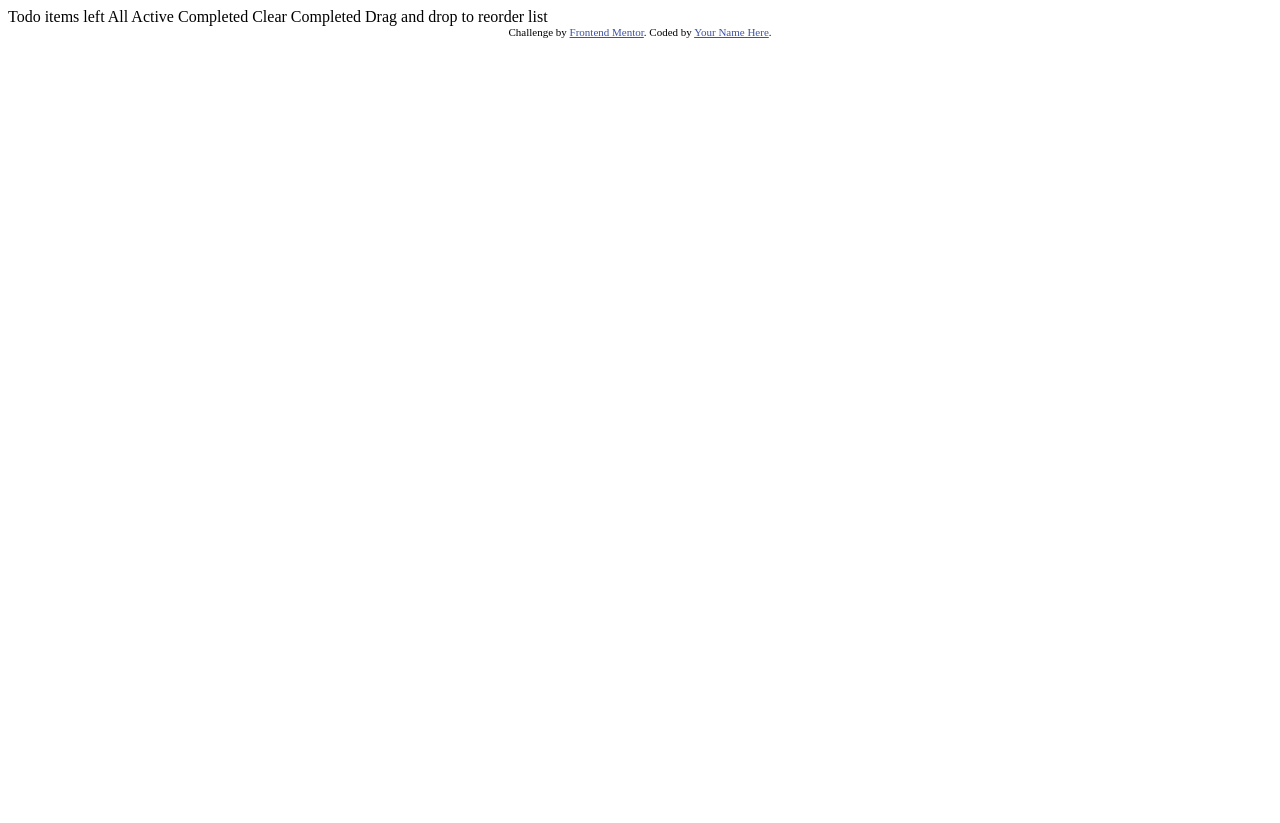
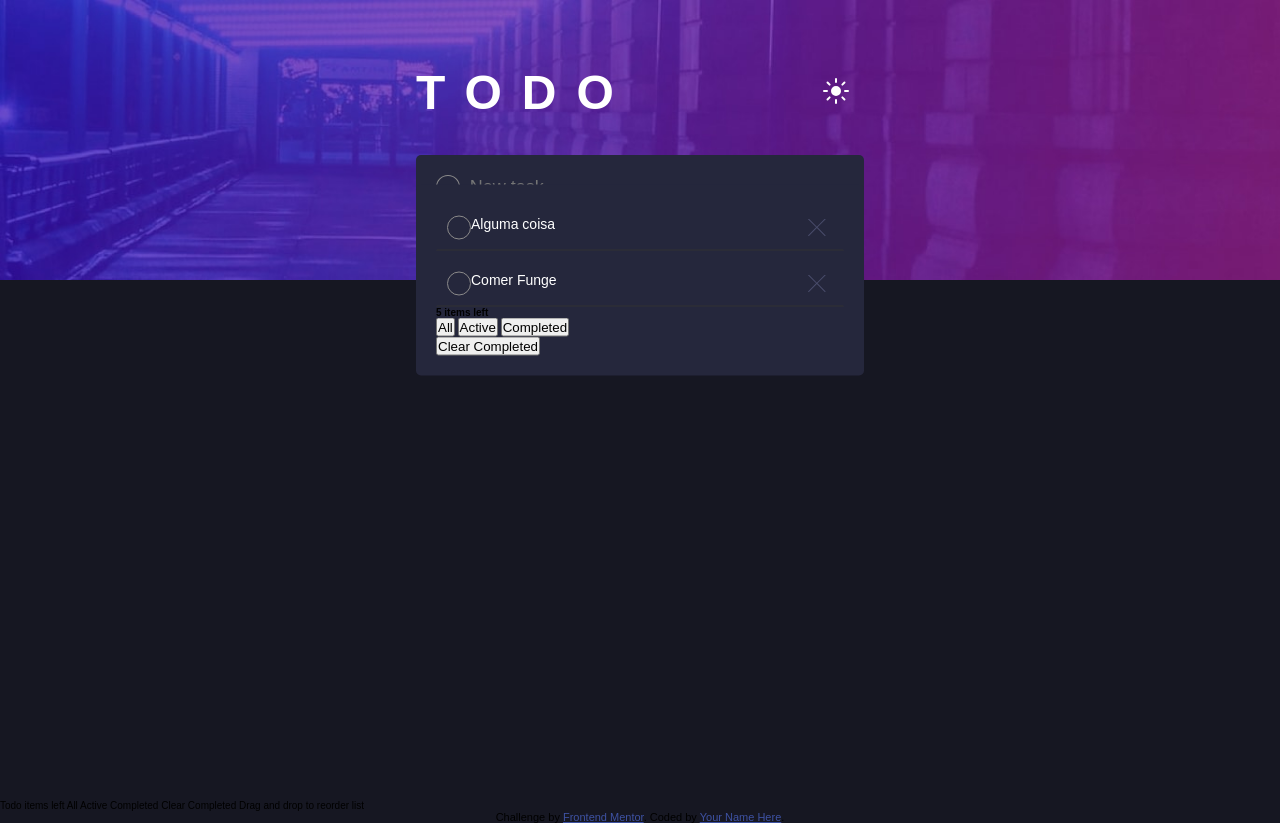
Before and after one commit to EufranioDiogo/todo-app, a plain HTML site: page index.html in a window 1280 px wide. Before the commit the page ends 800 px from the top, so only its background shows below. Drawn offline with nearby package versions, Linux system fonts and the light colour scheme; a web font is replaced by a local one.

Commit message:
80% layout being done

```diff
--- a/CSS/dark-theme.css
+++ b/CSS/dark-theme.css
@@ -0,0 +1,7 @@
+:root {
+    --primary-color: hsl(235, 21%, 11%);
+    --header-background: url('../IMAGES/bg-desktop-dark.jpg');
+    --text-color: rgb(255, 255, 255);
+    --element-background-color:  hsl(235, 24%, 19%);
+    --linear-gradient: linear-gradient(to right,hsl(192, 100%, 67%), hsl(280, 87%, 65%));
+}
--- a/CSS/index.css
+++ b/CSS/index.css
@@ -0,0 +1,181 @@
+
+body {
+    background-color: var(--primary-color)
+}
+#app {
+    display: flex;
+    justify-content: flex-start;
+    align-items: center;
+    min-height: 100vh;
+    flex-direction: column;
+}
+
+.header-container {
+    position: relative;
+    display: flex;
+    flex-direction: column;
+    align-items: center;
+    width: 100%;
+    background-image: var(--header-background);
+    background-size: cover;
+    height: 35vh;
+}
+
+.header-container-internal-container {
+    width: 35%;
+    display: flex;
+    flex-direction: column;
+    margin-top: 6.5rem;
+    position: relative;
+}
+
+.header-container--top {
+    display: flex;
+    justify-content: space-between;
+    margin-bottom: 3.5rem;
+}
+.todo-title {
+    font-size: 4.8rem;
+    color: var(--text-color);
+    letter-spacing: 2rem;
+}
+
+.theme-toggle-button {
+    border: none;
+    background-color: transparent;
+    cursor: pointer;
+    border-radius: 50%;
+    transition: 0.5s;
+}
+.theme-toggle-button:hover {
+background-color: rgba(0, 0, 0, 0.198);
+}
+.theme-toggle-button--icon {
+    object-fit: cover;
+    padding: 0 1.5rem;
+}
+.input-container {
+    display: flex;
+    align-items: center;
+    background-color: var(--element-background-color);
+    padding: 2rem;
+    border-radius: 0.5rem
+}
+.do-undo-task-button-container {
+    display: block;
+    position: relative;
+    width: 2.4rem;
+    height: 2.4rem;
+    border-radius: 50%;
+    border: 0.1rem solid rgb(139, 138, 138);
+    cursor: pointer;
+    transition: 0.5s;
+    margin-right: 1rem;
+}
+
+.do-undo-task-button-container:hover {
+    border: 0.1rem solid rgb(85, 85, 85);
+}
+
+.do-undo-task-button:checked ~ .radio-ilustrator {
+    position: absolute;
+    width: 100%;
+    height: 100%;
+    background: var(--linear-gradient);
+    border-radius: 50%;
+    display: flex;
+    justify-content: center;
+    align-items: center;
+}
+.do-undo-task-button:checked ~ .radio-ilustrator::after {
+    content: "";
+    background-image: url('../IMAGES/icon-check.svg');
+    width: 60%;
+    height: 50%;
+    background-size: cover;
+}
+.do-undo-task-button:checked {
+    z-index: 1;
+}
+.do-undo-task-button:not(:checked) ~ .radio-ilustrator {
+    opacity: 0;
+}
+.do-undo-task-button {
+    border: none;
+    position: absolute;
+    width: 100%;
+    height: 100%;
+    opacity: 0;
+    cursor: pointer;
+}
+
+.new-task-input-container {
+    width: 92.5%;
+    font-size: 1.8rem;
+    border: none;
+    color: var(--text-color);
+    background-color: var(--element-background-color);
+}
+.new-task-input-container:focus, .new-task-input-container:active {
+    border: none;
+    outline: none;
+}
+
+.activity-container {
+    display: flex;
+    flex-direction: column;
+    width: 35%;
+    align-items: flex-start;
+    padding: 2rem;
+    background-color: var(--element-background-color);
+    transform: translateY(-50%);
+    border-radius: 0.5rem;
+}
+.task-container {
+    display: grid;
+    grid-template-columns: 1fr;
+    grid-template-rows: auto;
+    gap: 1rem 0;
+    width: 100%;
+}
+.task-element-container {
+    display: grid;
+    width: 100%;
+    grid-template-columns: 0.07fr 1fr 0.1fr;
+    padding: 1rem 0;
+    border: 0.1rem solid rgba(51, 51, 51, 0);
+    border-bottom: 0.1rem solid #333;
+
+    padding: 1rem;
+    transition: 0.5s;
+}
+.task-element-container:hover {
+    border: 0.1rem solid #333;
+    border-radius: 0.5rem;
+}
+.task-element-container .do-undo-task-button-container {
+    margin-right: 0rem;
+}
+.task-element-container .do-undo-task-button {
+    margin-left: 0;
+}
+
+.task-text {
+    margin-right: 1rem;
+    color: var(--text-color);
+    font-size: 1.4rem;
+}
+
+.delete-task-button {
+    border: none;
+    display: flex;
+    justify-content: center;
+    align-items: center;
+    background-color: transparent;
+    border-radius: 0.5rem;
+    transition: 0.5s;
+    cursor: pointer;
+}
+.delete-task-button:hover {
+    transform: rotate(-180deg);
+}
--- a/CSS/universal.css
+++ b/CSS/universal.css
@@ -3,3 +3,7 @@
     margin: 0;
     box-sizing: border-box;
 }
+html {
+    font-size: 62.5%;
+    font-family: "Josefin Sans", Arial, Helvetica, sans-serif
+}
--- a/JS/index.js
+++ b/JS/index.js
@@ -0,0 +1,24 @@
+const app = new Vue({
+    el: '#app',
+    data: {
+        activeTab: 'all',
+        taskList: [
+            {
+                taskId: 0,
+                taskText: 'Alguma coisa',
+                isCompleted: false
+            },
+            {
+                taskId: 1,
+                taskText: 'Comer Funge',
+                isCompleted: true
+            }
+        ]
+    },
+    methods: {
+
+    },
+    components: {
+
+    }
+})
--- a/index.html
+++ b/index.html
@@ -1,20 +1,114 @@
 <!DOCTYPE html>
 <html lang="en">
+
 <head>
   <meta charset="UTF-8">
-  <meta name="viewport" content="width=device-width, initial-scale=1.0"> <!-- displays site properly based on user's device -->
+  <meta name="viewport" content="width=device-width, initial-scale=1.0">
+  <!-- displays site properly based on user's device -->
+  <link rel="preconnect" href="https://fonts.googleapis.com">
+  <link rel="preconnect" href="https://fonts.gstatic.com" crossorigin>
+  <link href="https://fonts.google.com/specimen/Josefin+Sans" rel="stylesheet">
+
 
   <link rel="icon" type="image/png" sizes="32x32" href="./images/favicon-32x32.png">
+  <link rel="stylesheet" href="CSS/universal.css">
+  <link rel="stylesheet" href="CSS/dark-theme.css">
+  <link rel="stylesheet" href="CSS/index.css">
+
+  <script src="https://cdn.jsdelivr.net/npm/vue@2.6.14/dist/vue.js"></script>
 
   <title>Frontend Mentor | Todo app</title>
 
   <!-- Feel free to remove these styles or customise in your own stylesheet 👍 -->
   <style>
-    .attribution { font-size: 11px; text-align: center; }
-    .attribution a { color: hsl(228, 45%, 44%); }
+    .attribution {
+      font-size: 11px;
+      text-align: center;
+    }
+
+    .attribution a {
+      color: hsl(228, 45%, 44%);
+    }
   </style>
 </head>
+
 <body>
+  <div id="app">
+    <div class="header-container">
+
+      <div class="header-container-internal-container">
+        <div class="header-container--top">
+          <h1 class="todo-title">TODO</h1>
+
+          <button class="theme-toggle-button">
+            <img src="IMAGES/icon-sun.svg" alt="" class="theme-toggle-button--icon">
+          </button>
+        </div>
+
+        <div class="input-container">
+          <label for="" class="do-undo-task-button-container">
+            <input type="checkbox" name="ola" id="" class="do-undo-task-button">
+            <div class="radio-ilustrator"></div>
+          </label>
+
+          <input type="text" class="new-task-input-container" placeholder="New task">
+        </div>
+
+      </div>
+
+    </div>
+
+    <div class="activity-container">
+      <div v-if="activeTab == 'all'" class="task-container all-task-container">
+        <div v-for="task in taskList" class="task-element-container">
+          <label for="" class="do-undo-task-button-container">
+            <input type="checkbox" name="" id="" class="do-undo-task-button">
+            <div class="radio-ilustrator"></div>
+          </label>
+
+          <span class="task-text">
+            {{ task.taskText }}
+          </span>
+
+          <button class="delete-task-button">
+            <img src="IMAGES/icon-cross.svg" alt="" class="delete-task-button--icon">
+          </button>
+        </div>
+      </div>
+
+      <div v-else-if="activeTab == 'active'" class="task-container active-task-container">
+
+      </div>
+
+      <div v-else class=" task-container completed-taks-container">
+
+      </div>
+
+      <div class="taks-container-controller">
+        <h4 class="quant-of-itens-left">
+          5 items left
+        </h4>
+
+        <div class="tab-switcher-container">
+          <button class="tab-switcher--item">
+            All
+          </button>
+
+          <button class="tab-switcher--item">
+            Active
+          </button>
+
+          <button class="tab-switcher--item">
+            Completed
+          </button>
+        </div>
+
+        <button class="clear-completed-task-button">
+          Clear Completed
+        </button>
+      </div>
+    </div>
+  </div>
 
   Todo
 
@@ -32,5 +126,8 @@
     Challenge by <a href="https://www.frontendmentor.io?ref=challenge" target="_blank">Frontend Mentor</a>.
     Coded by <a href="#">Your Name Here</a>.
   </div>
+
+  <script src="JS/index.js"></script>
 </body>
+
 </html>
```
